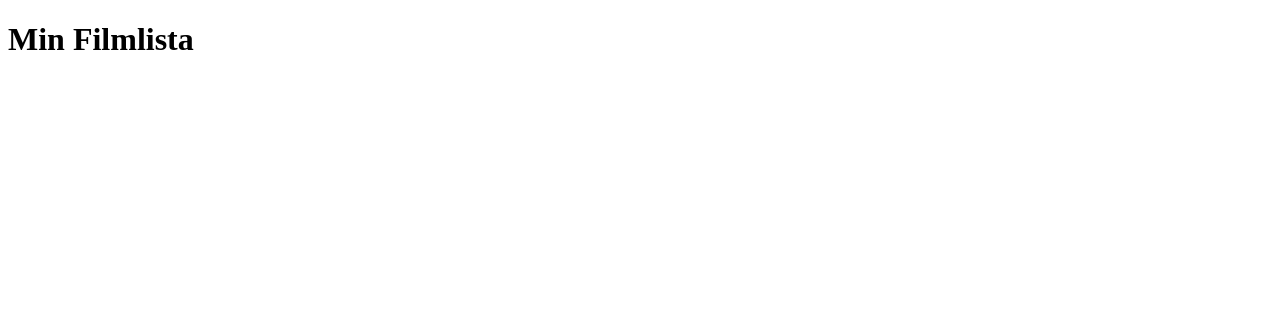
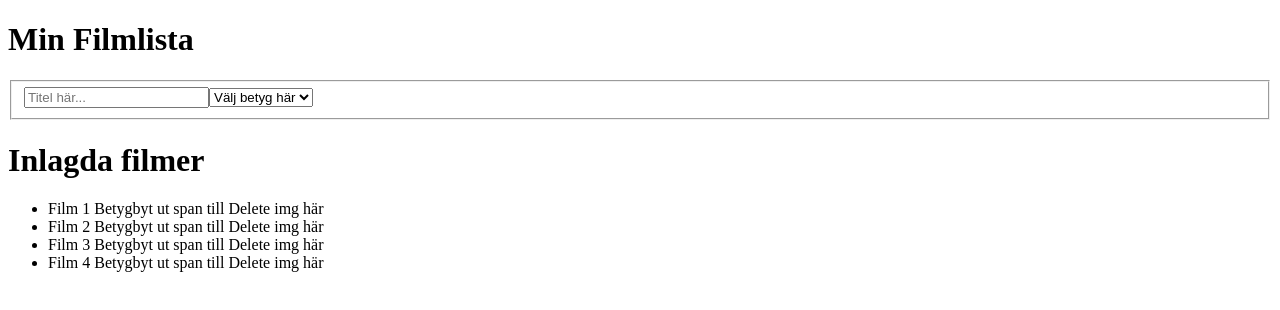
Before and after one commit to TobiasSvenssonDev/assignment-7-framework, a React (Create React App) app in the folder movie-list/: page / in a window 1280 px wide. Shown: the top 310 px of the page. Built offline with nearby package versions, Linux system fonts and the light colour scheme.

Commit message:
Created MovieList.js
Lade till MovieList.js och importerat komponenter till app.js

Co-Authored-By: Axel-Heinonen <81235010+Axel-Heinonen@users.noreply.github.com>

```diff
--- a/movie-list/src/App.js
+++ b/movie-list/src/App.js
@@ -1,7 +1,14 @@
+import React from 'react';
+import AddMovieForm from './AddMovieForm';
+import MovieList from './MovieList';
+
+
 function App() {
   return (
     <div>
       <h1>Min Filmlista</h1>
+      <AddMovieForm />
+      <MovieList />
     </div>
   );
 }
--- /dev/null
+++ b/movie-list/src/MovieList.js
@@ -0,0 +1,13 @@
+export default function MovieList(){
+    return (
+        <div>
+            <h1>Inlagda filmer</h1>
+            <ul>
+                <li>Film 1 <span>Betyg</span><span>byt ut span till Delete img här</span></li>
+                <li>Film 2 <span>Betyg</span><span>byt ut span till Delete img här</span></li>
+                <li>Film 3 <span>Betyg</span><span>byt ut span till Delete img här</span></li>
+                <li>Film 4 <span>Betyg</span><span>byt ut span till Delete img här</span></li>
+            </ul>
+        </div>
+    )
+};
```
Also changed, not shown: movie-list/src/AddMovieForm.js (+3 -4 lines).
